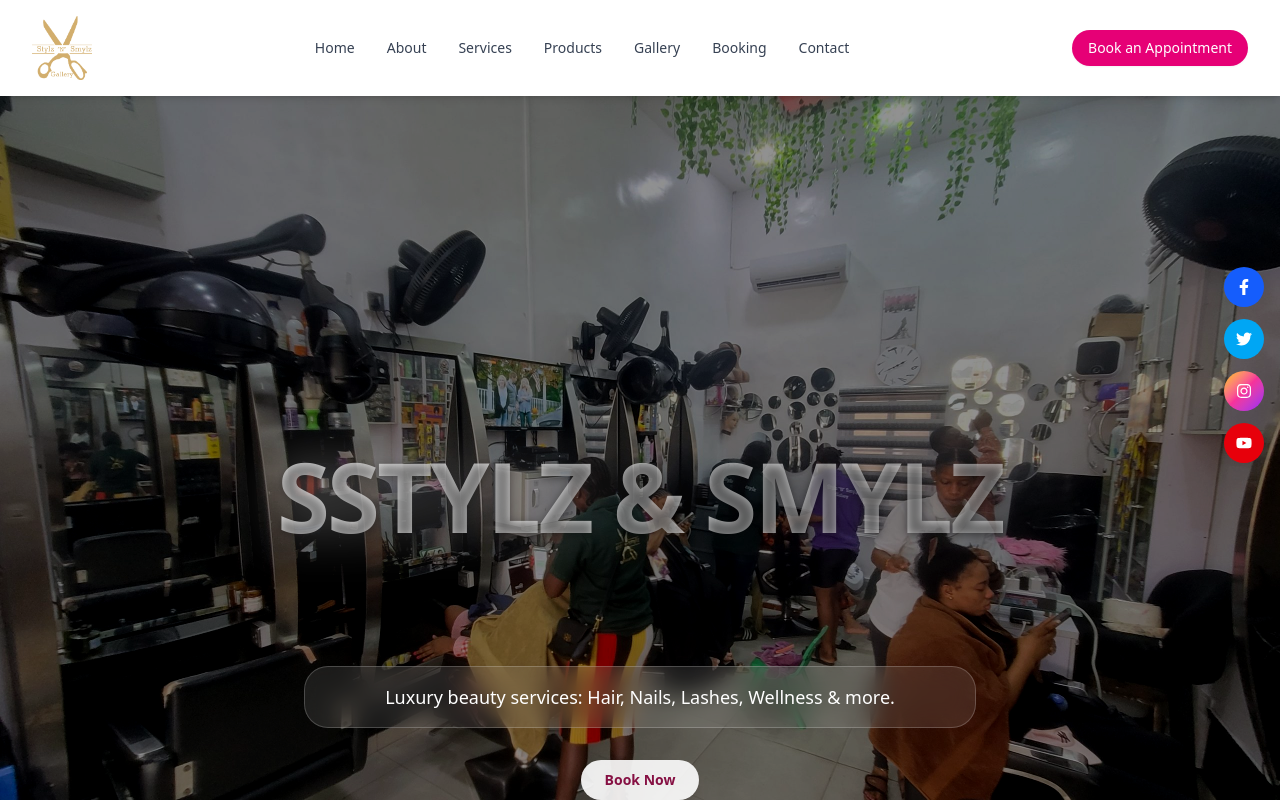
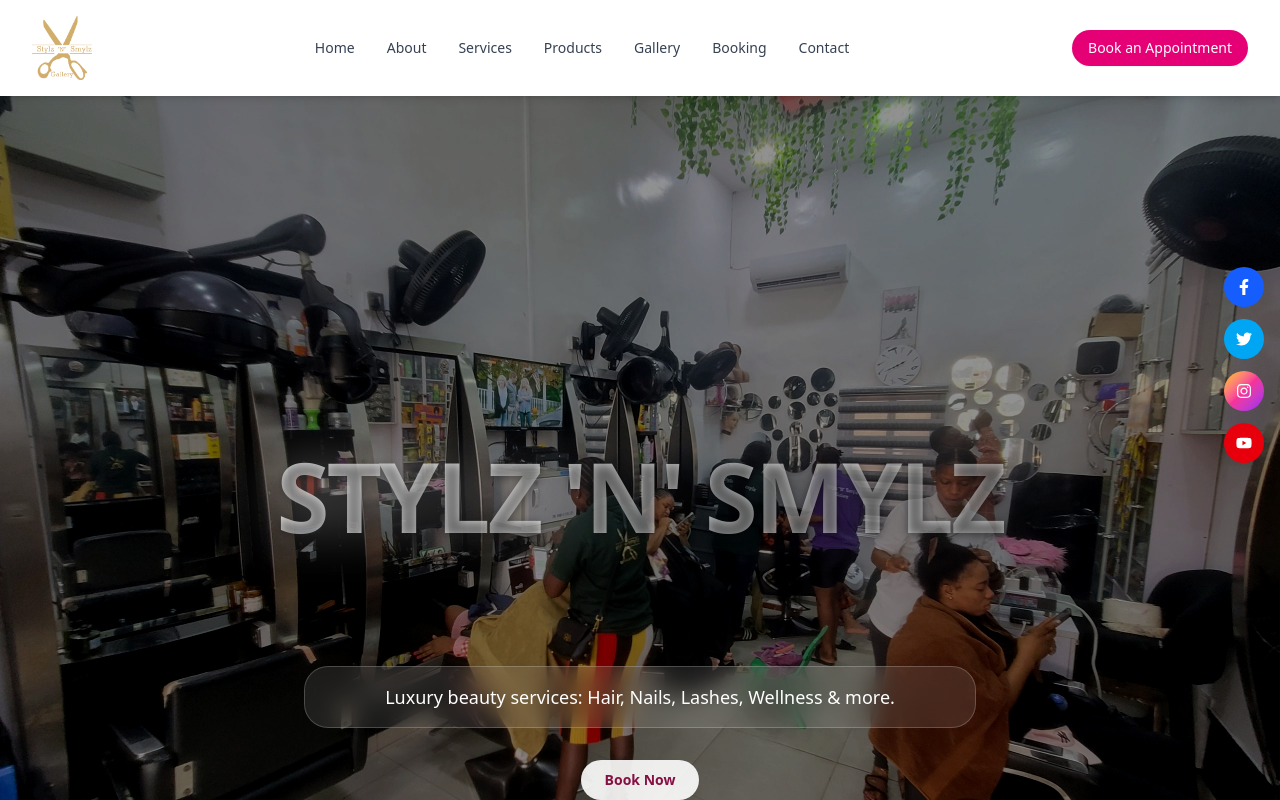
Before and after one commit to Jclinch/sstylz-n-smylz, a Next.js app: page / in a window 1280 px wide. Shown: the top 800 px of the page. Built offline with nearby package versions, Linux system fonts and the light colour scheme.

Commit message:
corrects site name

```diff
--- a/app/layout.tsx
+++ b/app/layout.tsx
@@ -41,7 +41,7 @@
 import "./globals.css";
 
 export const metadata: Metadata = {
-  title: "Sstylz n Smylz",
+  title: "Stylz 'n' Smylz",
   description: "Your luxury destination for Hair, Nails, Lashes & Wellness",
 };
 
--- a/components/Footer.tsx
+++ b/components/Footer.tsx
@@ -10,7 +10,7 @@
         {/* Contact Info */}
         <div>
           <h3 className="text-xl font-semibold mb-2">Contact Us</h3>
-          <p className="mb-1">🌸 Sstylz & ssmylz Beauty Salon</p>
+          <p className="mb-1">🌸 Stylz &apos;n&apos; Smylz Beauty Salon</p>
           <p className="mb-1">📍 123 Blossom Street, Beautyville</p>
           <p className="mb-1">📞 (123) 456-7890</p>
           <p>📧 info@radiantglow.com</p>
@@ -30,7 +30,7 @@
 
       {/* Bottom note */}
       <div className="text-center text-sm text-gray-500 mt-8">
-        © {new Date().getFullYear()} Sstylz & ssmylz Beauty Salon. All rights reserved.
+        © {new Date().getFullYear()} Stylz &apos;n&apos; Smylz Beauty Salon. All rights reserved.
       </div>
     </footer>
   );
--- a/components/Hero.tsx
+++ b/components/Hero.tsx
@@ -1,68 +1,4 @@
-// "use client";
 
-// import React from "react";
-// import { Button } from "@/components/ui/button";
-// import { MotionDiv } from "@/components/ui/motion-div";
-// import Image from "next/image";
-// import Link from "next/link";
-// import SocialSidebar from "./ui/SocialSidebar";
-
-// const Hero = () => {
-//   return (
-//     <section className="relative h-screen flex items-center justify-center text-center px-4 overflow-hidden">
-//       {/* Background image */}
-//       <Image
-//         src="/images/hero-bg.jpg"
-//         alt="Salon Background"
-//         fill
-//         className="object-cover z-0"
-//         priority
-//       />
-
-//       {/* Gradient overlay with knockout group */}
-//       <div className="absolute inset-0 z-10 bg-gradient-to-b from-black/70 via-pink-800/60 to-black/70 flex items-center justify-center isolate">
-//         {/* Knockout Text */}
-//         <h1
-//   className="text-[3.5rem] md:text-[5rem] font-extrabold leading-tight text-transparent bg-clip-text z-20"
-//   style={{
-//     backgroundImage: "transparent",
-//     backgroundSize: "100% 100%",
-//     backgroundRepeat: "no-repeat",
-//     WebkitBackgroundClip: "text",
-//     backgroundClip: "text", // for Firefox
-//   }}
-// >
-//   Sstylz & Smylz
-// </h1>
-
-//       </div>
-
-//       {/* Motion content on top */}
-//       <MotionDiv
-//         initial={{ opacity: 0, y: 30 }}
-//         animate={{ opacity: 1, y: 0 }}
-//         transition={{ duration: 1 }}
-//         className="absolute bottom-24 z-30 w-full px-4"
-//       >
-//         {/* Subtext */}
-//         <div className="mt-6 px-6 py-4 bg-white/10 backdrop-blur-md border border-white/20 rounded-md text-white text-lg max-w-2xl mx-auto">
-//           Luxury beauty services: Hair, Nails, Lashes, Wellness & more.
-//         </div>
-
-//         {/* Button */}
-//         <div className="mt-8 text-center">
-//           <Button size="lg" asChild>
-//             <Link href="/booking">Book Now</Link>
-//           </Button>
-//         </div>
-//       </MotionDiv>
-
-//       <SocialSidebar />
-//     </section>
-//   );
-// };
-
-// export default Hero;
 
 "use client";
 
@@ -119,7 +55,7 @@
                 lineHeight: "0.85",
               }}
             >
-              Sstylz & Smylz
+              Stylz &apos;n&apos; Smylz
             </h1>
           </MotionDiv>
         </div>
--- a/components/NavBar.tsx
+++ b/components/NavBar.tsx
@@ -28,7 +28,7 @@
         <Link href="/" className="flex items-center">
           <Image
             src="/images/logo.png"
-            alt="Sstylz n Smylz Logo"
+            alt="Stylz 'n' Smylz Logo"
             width={60}
             height={50}
             className=""
--- a/lib/seo.ts
+++ b/lib/seo.ts
@@ -1,7 +1,7 @@
 export const defaultSEO = {
-    title: "Sstylz n Smylz",
-    titleTemplate: "%s | Sstylznsmylz",
+    title: "Stylz 'n' Smylz",
+    titleTemplate: "%s | Stylznsmylz",
     description: "Luxury hairstyling, nails, lashes, skincare and massage services.",
-    url: "https://sstylznsmylz.com",
+    url: "https://stylznsmylz.com",
     image: "/images/hero.jpg"
   }
--- a/package.json
+++ b/package.json
@@ -1,5 +1,5 @@
 {
-  "name": "sstylznsmylz",
+  "name": "stylznsmylz",
   "version": "0.1.0",
   "private": true,
   "scripts": {
```
